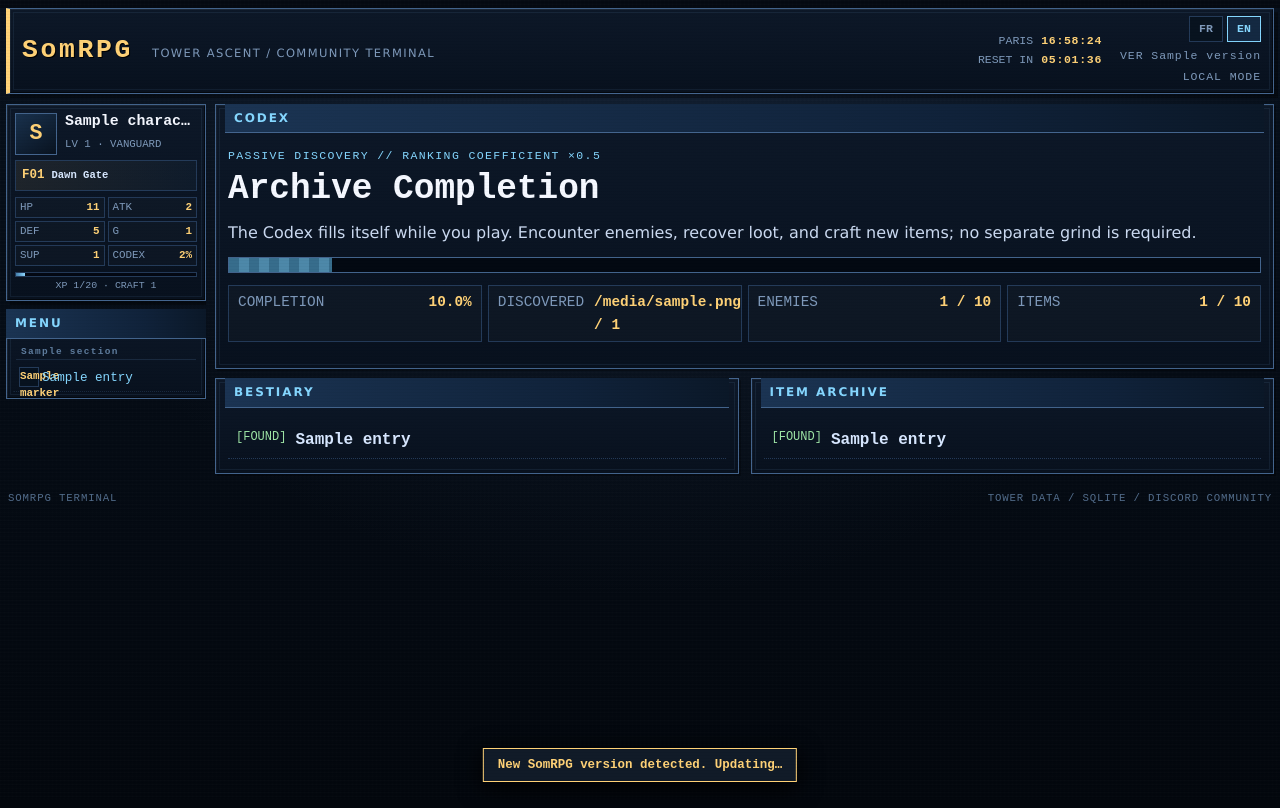
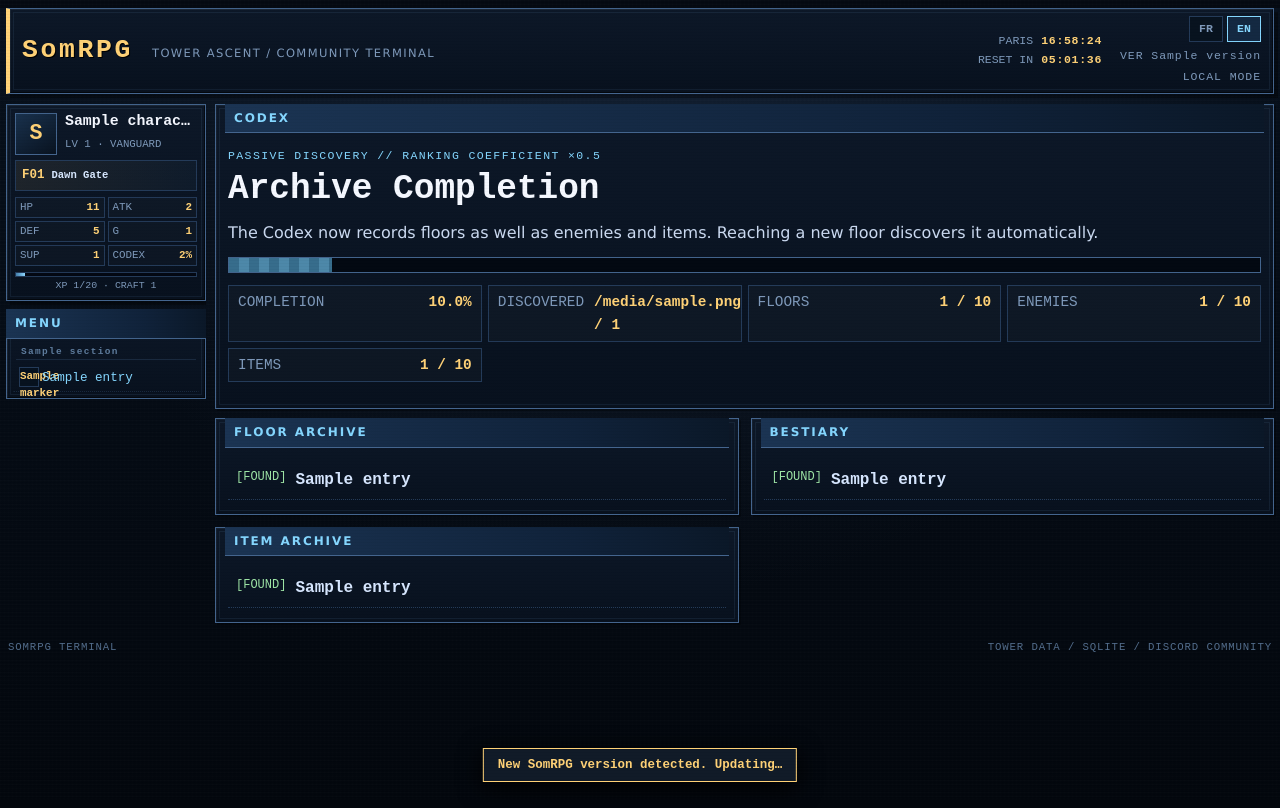
Before and after one commit to SomostVE/somrpg, a Django app: template templates/game/codex.html in a window 1280 px wide. Run offline with Django 5.2, Linux system fonts and the light colour scheme; data comes from the database, SQL or seed files in the repository; tables that the repository leaves empty hold one stand-in row (values such as "Sample post"); the template is opened without the code that fills it: values that come from a table or form of the project are taken from there, most other values are stand-ins (such as "Sample title", 1, 10 or a date in 2020).

Commit message:
feat: add floor discoveries to codex

```diff
--- a/templates/game/codex.html
+++ b/templates/game/codex.html
@@ -7,17 +7,17 @@
   <div class="window-title">CODEX</div>
   <div class="page-body">
     <p class="section-code">PASSIVE DISCOVERY // RANKING COEFFICIENT ×0.5</p>
-    <h1 class="page-title">Archive Completion</h1>
+    <h1 class="page-title"><span class="lang-en">Archive Completion</span><span class="lang-fr">Progression des archives</span></h1>
     <p class="story-text">
-      The Codex fills itself while you play. Encounter enemies, recover loot, and craft new items; no separate grind is required.
+      <span class="lang-en">The Codex now records floors as well as enemies and items. Reaching a new floor discovers it automatically.</span>
+      <span class="lang-fr">Le Codex enregistre maintenant les étages en plus des ennemis et objets. Atteindre un nouvel étage le découvre automatiquement.</span>
     </p>
 
-    <div class="codex-meter" aria-label="Codex completion">
-      <div class="codex-meter-fill" style="width: {{ completion|floatformat:2 }}%"></div>
-    </div>
+    <div class="codex-meter" aria-label="Codex completion"><div class="codex-meter-fill" style="width: {{ completion|floatformat:2 }}%"></div></div>
     <div class="data-grid">
       <div class="data-row"><span>COMPLETION</span><strong>{{ completion|floatformat:1 }}%</strong></div>
       <div class="data-row"><span>DISCOVERED</span><strong>{{ discovered_entries }} / {{ total_entries }}</strong></div>
+      <div class="data-row"><span>FLOORS</span><strong>{{ floor_entries|length }} / {{ floor_total }}</strong></div>
       <div class="data-row"><span>ENEMIES</span><strong>{{ enemy_entries|length }} / {{ enemy_total }}</strong></div>
       <div class="data-row"><span>ITEMS</span><strong>{{ item_entries|length }} / {{ item_total }}</strong></div>
     </div>
@@ -26,24 +26,23 @@
 
 <div class="codex-columns">
   <section class="retro-window page-window">
-    <div class="window-title">BESTIARY</div>
+    <div class="window-title"><span class="lang-en">FLOOR ARCHIVE</span><span class="lang-fr">ARCHIVES DES ÉTAGES</span></div>
     <div class="page-body codex-list">
-      {% for entry in enemy_entries %}
-        <div><span>[FOUND]</span><strong>{{ entry.label }}</strong></div>
-      {% empty %}
-        <p class="empty-text">No enemy has been catalogued yet.</p>
-      {% endfor %}
+      {% for entry in floor_entries %}<div><span>[FOUND]</span><strong>{{ entry.label }}</strong></div>{% empty %}<p class="empty-text"><span class="lang-en">No floor has been catalogued yet.</span><span class="lang-fr">Aucun étage n'a encore été catalogué.</span></p>{% endfor %}
     </div>
   </section>
 
   <section class="retro-window page-window">
-    <div class="window-title">ITEM ARCHIVE</div>
+    <div class="window-title">BESTIARY</div>
     <div class="page-body codex-list">
-      {% for entry in item_entries %}
-        <div><span>[FOUND]</span><strong>{{ entry.label }}</strong></div>
-      {% empty %}
-        <p class="empty-text">No item has been catalogued yet.</p>
-      {% endfor %}
+      {% for entry in enemy_entries %}<div><span>[FOUND]</span><strong>{{ entry.label }}</strong></div>{% empty %}<p class="empty-text"><span class="lang-en">No enemy has been catalogued yet.</span><span class="lang-fr">Aucun ennemi n'a encore été catalogué.</span></p>{% endfor %}
+    </div>
+  </section>
+
+  <section class="retro-window page-window">
+    <div class="window-title"><span class="lang-en">ITEM ARCHIVE</span><span class="lang-fr">ARCHIVES DES OBJETS</span></div>
+    <div class="page-body codex-list">
+      {% for entry in item_entries %}<div><span>[FOUND]</span><strong>{{ entry.label }}</strong></div>{% empty %}<p class="empty-text"><span class="lang-en">No item has been catalogued yet.</span><span class="lang-fr">Aucun objet n'a encore été catalogué.</span></p>{% endfor %}
     </div>
   </section>
 </div>
```
